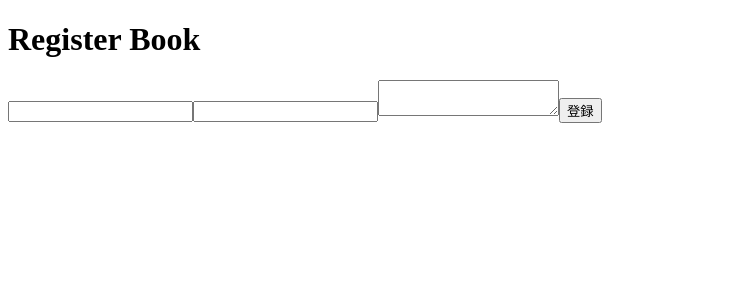
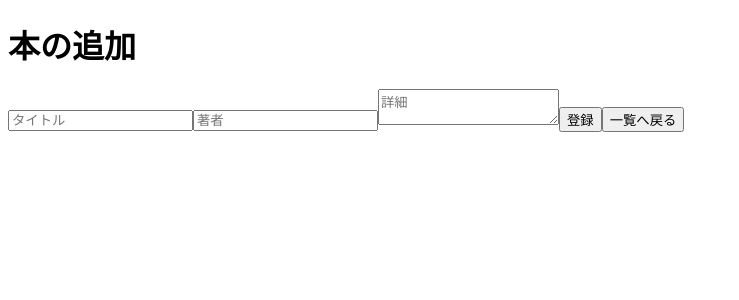
Before and after one commit to Nanako-Murata/toshokan, a Vue app in the folder toshokan-frontend/: page /books/register in a window 1280 px wide. Shown: the top 300 px of the page, without its empty margins (0-739 px from the left). Built offline with nearby package versions, Linux system fonts and the light colour scheme.

Commit message:
図書館アプリ大枠完成

```diff
--- a/toshokan-frontend/src/views/BookListView.vue
+++ b/toshokan-frontend/src/views/BookListView.vue
@@ -81,6 +81,10 @@ const goDetail = (id) => {
 const goMyPage = () => {
   router.push("/mypage")
 }
+
+const goRegister = () => {
+  router.push("/books/register")
+}
 </script>
 
 <template>
@@ -94,6 +98,7 @@ const goMyPage = () => {
     <!-- 操作ボタン -->
     <button @click="logout">ログアウト</button>
     <button @click="goMyPage">マイページ</button>
+    <button @click="goRegister">本を追加</button>
 
     <table border="1">
       <tr>
--- a/toshokan-frontend/src/views/BookRegisterView.vue
+++ b/toshokan-frontend/src/views/BookRegisterView.vue
@@ -1,19 +1,21 @@
 <template>
   <div>
-    <h1>Register Book</h1>
+    <h1>本の追加</h1>
 
-    <input v-model="title" />
-    <input v-model="author" />
-    <textarea v-model="detail"></textarea>
+    <input v-model="title" placeholder="タイトル" />
+    <input v-model="author" placeholder="著者" />
+    <textarea v-model="detail" placeholder="詳細"></textarea>
 
     <button @click="register">登録</button>
+
+    <button @click="goList">一覧へ戻る</button>
   </div>
 </template>
 
 <script setup>
 import { ref } from "vue"
-import axios from "axios"
 import { useRouter } from "vue-router"
+import { api } from "@/api"
 
 const router = useRouter()
 
@@ -21,14 +23,25 @@ const title = ref("")
 const author = ref("")
 const detail = ref("")
 
+// 登録
 const register = async () => {
-  await axios.post("http://localhost:8080/books", {
-    title: title.value,
-    author: author.value,
-    detail: detail.value,
-    status: 0
-  })
+  try {
+    await api.post("/books", {
+      title: title.value,
+      author: author.value,
+      detail: detail.value
+    })
 
+    alert("登録しました")
+    router.push("/books")
+
+  } catch (e) {
+    console.error("登録失敗:", e)
+  }
+}
+
+// 一覧へ戻る
+const goList = () => {
   router.push("/books")
 }
 </script>
--- a/toshokan-frontend/src/views/LoginView.vue
+++ b/toshokan-frontend/src/views/LoginView.vue
@@ -7,7 +7,7 @@
       <form @submit.prevent="login">
 
         <input
-          v-model="username"
+          v-model="name"
           type="text"
           placeholder="name"
           autocomplete="name"
@@ -48,9 +48,8 @@ import { api } from "@/api"
 const router = useRouter()
 const errorMessage = ref("")
 
-const username = ref("")
+const name = ref("")
 const password = ref("")
-
 const login = async () => {
   try {
     errorMessage.value = ""
```
Also changed, not shown: toshokan-frontend/src/router/index.js (+6 -1 lines).
